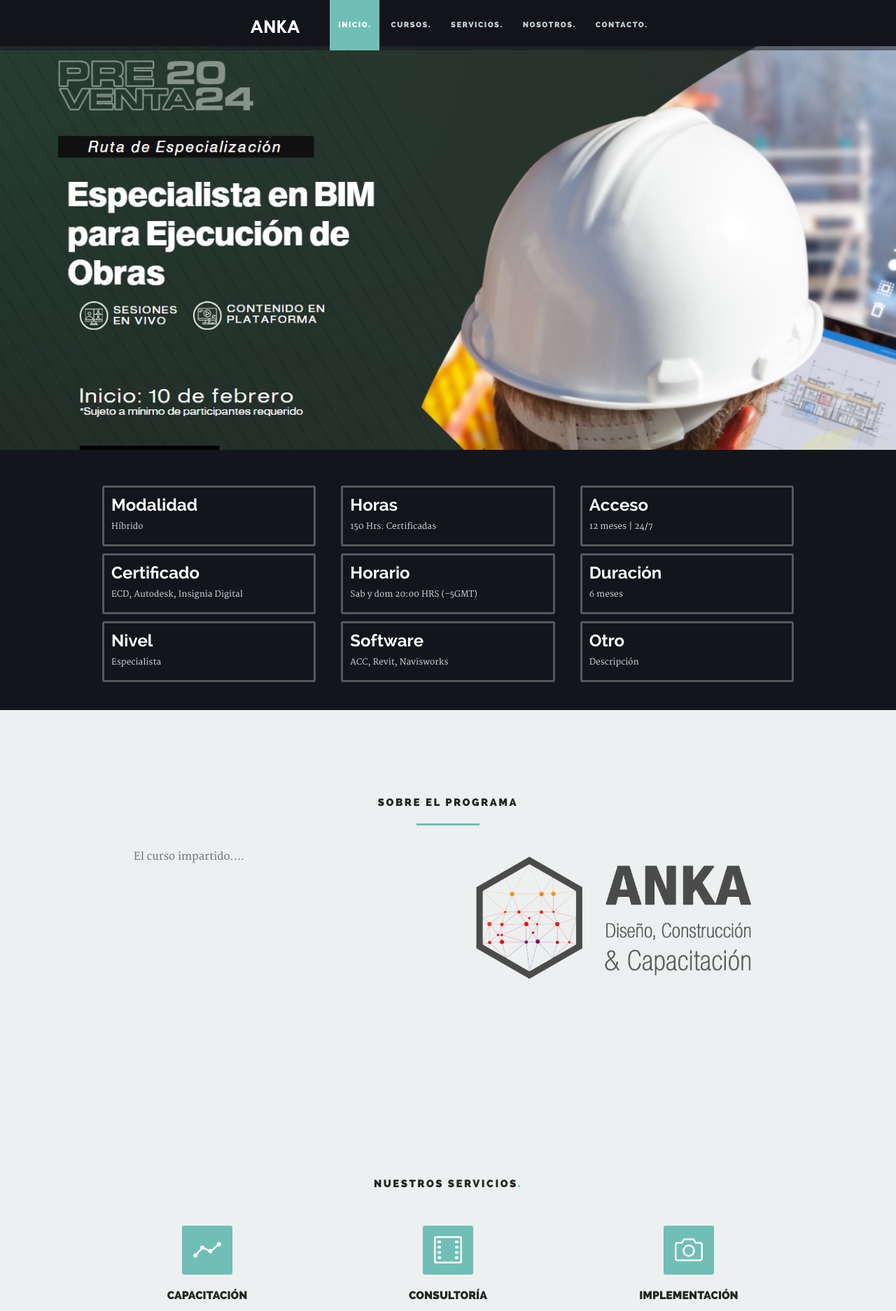
After one commit to pablohub/AnkaEducation, a PHP site: page /curso.html in a window 1280 px wide. The commit adds this page. Shown: the top 1874 px of the page at 70% size. Run offline with PHP 8.4, Linux system fonts and the light colour scheme.

Commit message:
Se añadió la página curso, está en proceso de avance

```diff
--- a/css/base.css
+++ b/css/base.css
@@ -632,3 +632,29 @@
 	margin-right: auto;
 	text-align: center;
 }
+
+.text-white{
+	color: white;
+}
+
+.text-lightgray{
+	color: lightgray;
+}
+
+.curso-detalle{
+	border: 3px solid #575859;
+	border-radius: 3px;
+	padding: 10px;
+}
+
+.curso-detalle h2{
+	margin: 0;
+}
+
+.curso-detalle span{
+	font-size: 12px;
+}
+
+.mt-10{
+	margin-top: 10px;
+}
--- a/css/main.css
+++ b/css/main.css
@@ -2007,3 +2007,11 @@
 .more-projects .portfolio-wrapper {
 	text-align: left;
 }
+
+/*Agregado*/
+#curso-detalle {
+    background: #12151b;
+    padding-top: 40px;
+    padding-bottom: 40px;
+    overflow: hidden;
+}
--- /dev/null
+++ b/curso.html
@@ -0,0 +1,372 @@
+<!DOCTYPE html>
+<!--[if lt IE 8 ]><html class="no-js ie ie7" lang="en"> <![endif]-->
+<!--[if IE 8 ]><html class="no-js ie ie8" lang="en"> <![endif]-->
+<!--[if IE 9 ]><html class="no-js ie ie9" lang="en"> <![endif]-->
+<!--[if (gte IE 9)|!(IE)]><!-->
+<html class="no-js" lang="en">
+<!--<![endif]-->
+
+<head>
+
+	<!--- Basic Page Needs
+   ================================================== -->
+	<meta charset="utf-8">
+	<title>AnkaStudio</title>
+	<meta name="description" content="">
+	<meta name="author" content="">
+	<meta name="robots" content="noindex, nofollow">
+
+	<!-- Mobile Specific Metas
+   ================================================== -->
+	<meta name="viewport" content="width=device-width, initial-scale=1, maximum-scale=1">
+
+	<!-- CSS
+    ================================================== -->
+	<link rel="stylesheet" href="css/base.css">
+	<link rel="stylesheet" href="css/main.css?v202307092308">
+	<link rel="stylesheet" href="css/media-queries.css">
+
+	<!-- Script
+   =================================================== -->
+	<script src="js/modernizr.js"></script>
+
+	<!-- Favicons
+	=================================================== -->
+	<link rel="shortcut icon" href="anka_favicon.png">
+
+</head>
+
+<body class="homepage">
+
+	<div id="preloader">
+		<div id="status">
+			<img src="images/loader.gif" height="60" width="60" alt="">
+			<div class="loader">Loading...</div>
+		</div>
+	</div>
+
+
+	<!-- Header
+   =================================================== -->
+	<header id="main-header">
+
+		<div class="row header-inner">
+
+			<div class="logo">
+				<a class="smoothscroll" href="#hero">Anka-Education.</a>
+			</div>
+
+			<nav id="nav-wrap">
+
+				<a class="mobile-btn" href="#nav-wrap" title="Mostrar navigation">
+					<span class='menu-text'>Mostrar Menu</span>
+					<span class="menu-icon"></span>
+				</a>
+				<a class="mobile-btn" href="#" title="Ocultar navigation">
+					<span class='menu-text'>Ocultar Menu</span>
+					<span class="menu-icon"></span>
+				</a>
+
+				<ul id="nav" class="nav">
+					<li class="current"><a class="smoothscroll" href="#hero">Inicio.</a></li>
+					<li><a class="smoothscroll" href="#portfolio">Cursos.</a></li>
+					<li><a class="smoothscroll" href="#services">Servicios.</a></li>
+					<li><a class="smoothscroll" href="#about">Nosotros.</a></li>
+					<li><a class="smoothscroll" href="#contact">Contacto.</a></li>
+				</ul>
+
+			</nav> <!-- /nav-wrap -->
+
+		</div> <!-- /header-inner -->
+
+	</header>
+
+
+	<!-- Hero
+   =================================================== -->
+   <section id="hero">
+
+	<img id="portada" src="images/curso_portada.jpg" width="100%" height="100%" />
+
+</section> <!-- #hero -->
+
+<!-- Contact Section
+   ================================================== -->
+   <section id="curso-detalle">
+
+	<div class="row">
+
+		<div class="mob-whole four columns">
+			<div class="curso-detalle">
+				<h2 class="text-white">Modalidad</h2>
+				<span class="text-lightgray">Híbrido</span>
+			</div>
+		</div>
+		<div class="mob-whole four columns">
+			<div class="curso-detalle">
+				<h2 class="text-white">Horas</h2>
+				<span class="text-lightgray">150 Hrs. Certificadas</span>
+			</div>
+		</div>
+		<div class="mob-whole four columns">
+			<div class="curso-detalle">
+				<h2 class="text-white">Acceso</h2>
+				<span class="text-lightgray">12 meses | 24/7</span>
+			</div>
+		</div>
+
+	</div> <!-- /row -->
+
+	<div class="row mt-10">
+
+		<div class="mob-whole four columns">
+			<div class="curso-detalle">
+				<h2 class="text-white">Certificado</h2>
+				<span class="text-lightgray">ECD, Autodesk, Insignia Digital</span>
+			</div>
+		</div>
+
+		<div class="mob-whole four columns">
+			<div class="curso-detalle">
+				<h2 class="text-white">Horario</h2>
+				<span class="text-lightgray">Sab y dom 20:00 HRS (-5GMT)</span>
+			</div>
+		</div>
+		<div class="mob-whole four columns">
+			<div class="curso-detalle">
+				<h2 class="text-white">Duración</h2>
+				<span class="text-lightgray">6 meses</span>
+			</div>
+		</div>
+
+	</div> <!-- /row -->
+
+	<div class="row mt-10">
+
+		<div class="mob-whole four columns">
+			<div class="curso-detalle">
+				<h2 class="text-white">Nivel</h2>
+				<span class="text-lightgray">Especialista</span>
+			</div>
+		</div>
+		<div class="mob-whole four columns">
+			<div class="curso-detalle">
+				<h2 class="text-white">Software</h2>
+				<span class="text-lightgray">ACC, Revit, Navisworks</span>
+			</div>
+		</div>
+		<div class="mob-whole four columns">
+			<div class="curso-detalle">
+				<h2 class="text-white">Otro</h2>
+				<span class="text-lightgray">Descripción</span>
+			</div>
+		</div>
+
+	</div> <!-- /row -->
+
+
+</section> <!-- /Contact -->
+
+	<!-- About Section
+   ================================================== -->
+	<section id="about">
+
+		<div class="row section-head">
+
+			<div class="twelve columns">
+
+				<h1>Sobre el Programa</h1>
+
+				<hr>
+
+			</div>
+
+		</div>
+
+		<div class="row about-content">
+
+			<div class="mob-whole six columns left">
+
+				<p>El curso impartido....
+				</p>
+
+			</div> <!-- /left -->
+
+			<div class="mob-whole six columns right">
+
+				<p>
+					<img src="images/Logo_anka2.png" alt="Logo">
+				</p>
+
+			</div> <!-- /right -->
+
+		</div> <!-- /row -->
+
+	</section> <!-- /about -->
+
+
+
+	<!-- Services Section
+   ================================================== -->
+	<section id="services">
+
+		<div class="row section-head">
+
+			<div class="twelve columns">
+
+				<h1>Nuestros Servicios<span>.</span></h1>
+
+			</div>
+
+		</div>
+
+		<div class="row">
+
+			<div class="twelve columns">
+
+				<div class="service-list bgrid-third s-bgrid-half mob-bgrid-whole">
+
+					<div class="bgrid">
+
+						<div class="icon-part">
+							<span class="icon-graph"></span>
+						</div>
+
+						<h3>CAPACITACIÓN</h3>
+
+						<div class="service-content">
+							<p>Tenemos los cursos de
+								formación BIM más completos,
+								prestigiosos y a la vez fáciles de
+								aprender.
+								Nuestros cursos son los únicos
+								del mercado que se encuentran
+								estructurados bajo protocolos
+								BIM y ajustados a las normas
+								ISO 19650.</p>
+						</div>
+
+					</div> <!-- /bgrid -->
+
+					<div class="bgrid">
+
+						<div class="icon-part">
+							<i class="icon-film"></i>
+						</div>
+
+						<h3>CONSULTORÍA</h3>
+
+						<div class="service-content">
+							<p>Como consultores, formamos
+								equipos para realizar modelos
+								BIM bajo protocolos.
+								Nuestra extensa experiencia
+								en esta área, nos ha
+								permitido mejorar y optimizar
+								los procesos.</p>
+						</div>
+
+					</div> <!-- /bgrid -->
+
+					<div class="bgrid">
+
+						<div class="icon-part">
+							<i class="icon-camera"></i>
+						</div>
+
+						<h3>IMPLEMENTACIÓN</h3>
+
+						<div class="service-content">
+							<p>Asistimos organizaciones
+								públicas y privadas en la
+								implementación de sistemas y
+								procesos BIM para su gestión.
+								Una implementación operativa
+								tiene como objetivo la formación
+								de una BIM Manager Office
+								(BMO).</p>
+						</div>
+
+					</div> <!-- /bgrid -->
+
+				</div> <!-- /service-list -->
+
+			</div> <!-- /twelve -->
+
+		</div> <!-- /row -->
+
+	</section> <!-- /services -->
+
+
+
+	<!-- Footer
+   ================================================== -->
+	<footer>
+
+		<div class="row">
+
+			<div class="six columns tab-whole footer-about">
+
+				<p>
+					<img src="images/Logo_anka.png" alt="Logo">
+				</p>
+
+			</div> <!-- /footer-about -->
+
+			<div class="six columns tab-whole right-cols">
+
+				<div class="row">
+
+					<div class="columns">
+						<h3 class="address">Redes Sociales</h3>
+
+						<ul>
+							<li><a href="https://www.facebook.com/ANKA.studio10" target="_blank">Facebook</a></li>
+							<li><a href="https://www.instagram.com/anka.studio10/" target="_blank">Instagram</a></li>
+							<li><a href="https://api.whatsapp.com/send?phone=51950721703&text=Hola,%20Por%20favor%20quisiera%20informaci%C3%B3n%20de%20...&fbclid=IwAR0Yu2HeAGHJDhTFFqVDX_Wp3xp0zUM51mspJMWkYOXrgC7plwKMxWh-mok"
+									target="_blank">WhatsApp</a></li>
+						</ul>
+					</div> <!-- /columns -->
+
+					<div class="columns last">
+						<h3 class="contact">Contáctanos</h3>
+
+						<ul>
+							<li><a href="#">Av. Encalada 530 - Santa Anita - Lima - Perú</a></li>
+							<li><a href="mailto:informes@anka-edu.com">informes@anka-edu.com</a></li>
+							<li><a href="tel:+51950721703">+51 950 721 703</a></li>
+						</ul>
+
+					</div> <!-- /columns -->
+
+				</div> <!-- /Row(nested) -->
+
+			</div>
+
+			<p class="copyright text-center">ALL RIGHTS RESERVED &copy; 2021</p>
+			<p class="copyright text-center">ANKA DISEÑO, CONSTRUCCIÓN & CAPACITACIÓN</p>
+
+			<div id="go-top">
+				<a class="smoothscroll" title="Back to Top" href="#hero"><span>Top</span><i
+						class="fa fa-long-arrow-up"></i></a>
+			</div>
+
+		</div> <!-- /row -->
+
+	</footer> <!-- /footer -->
+
+
+	<!-- Java Script
+   ================================================== -->
+	<script src="js/ajax/libs/jquery/1.10.2/jquery.min.js"></script>
+	<script>window.jQuery || document.write('<script src="js/jquery-1.10.2.min.js"><\/script>')</script>
+	<script type="text/javascript" src="js/jquery-migrate-1.2.1.min.js"></script>
+	<script src="js/jquery.flexslider.js"></script>
+	<script src="js/jquery.fittext.js"></script>
+	<script src="js/backstretch.js"></script>
+	<script src="js/waypoints.js"></script>
+	<script src="js/main.js"></script>
+
+</body>
+
+</html>
```
Also changed, not shown: images/curso_portada.jpg (added).
